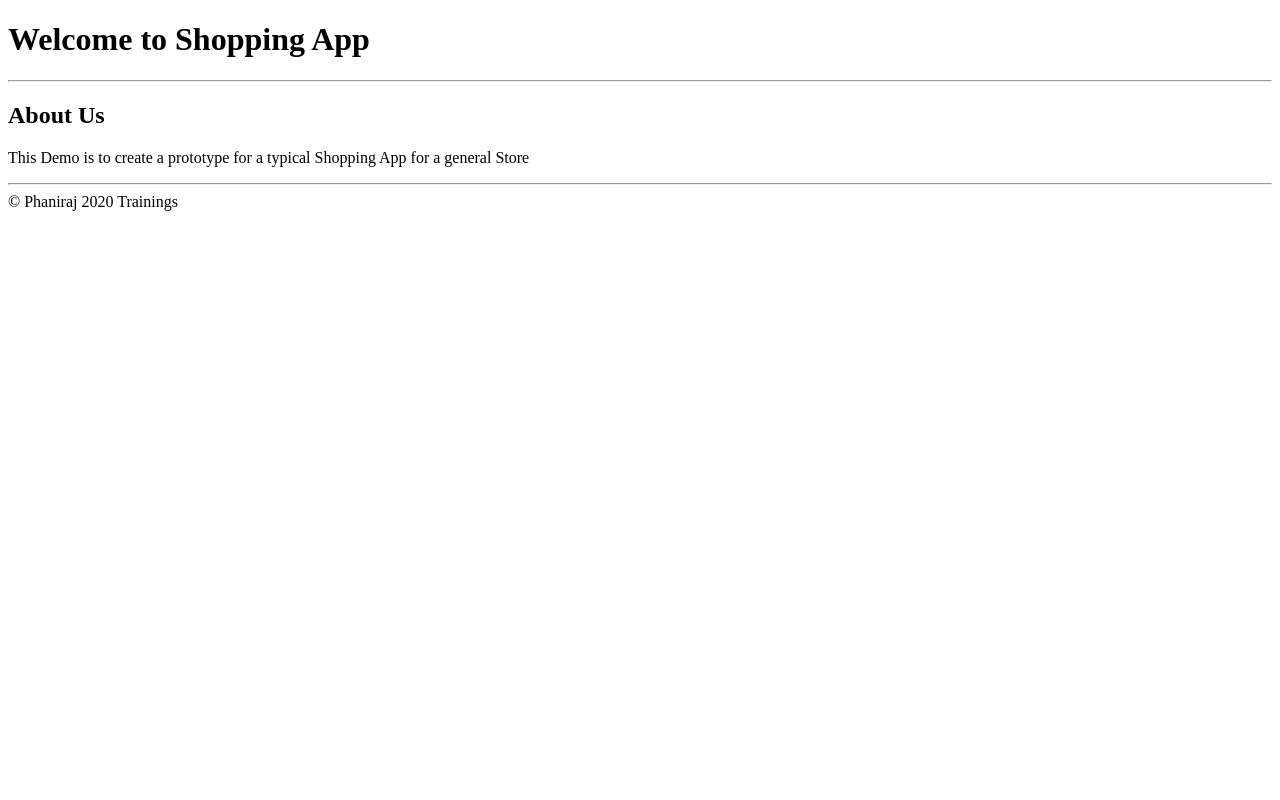
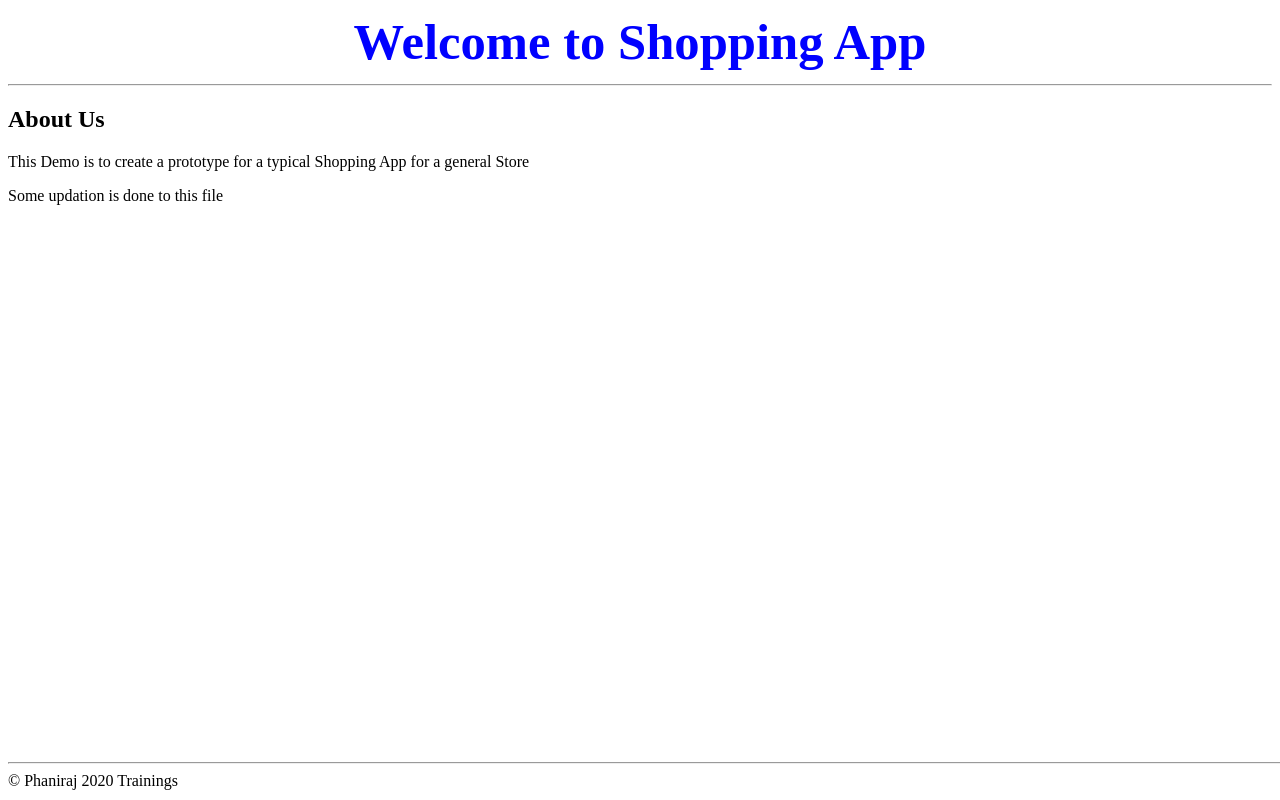
Before and after one commit to phani-rajbn/ShoppingProject, a plain HTML site: page Index.html in a window 1280 px wide. Drawn offline with Linux system fonts and the light colour scheme.

Commit message:
Commit all

```diff
--- a/Index.html
+++ b/Index.html
@@ -2,6 +2,7 @@
 <html>
 <head>
 	<title>Home page of the Application</title>
+	<link rel="stylesheet" type="text/css" href="mainStyle.css">
 </head>
 <body>
 	<h1>Welcome to Shopping App</h1>
@@ -9,8 +10,9 @@
 	<div>
 		<h2>About Us</h2>
 		<p>This Demo is to create a prototype for a typical Shopping App for a general Store</p>
+		<p>Some updation is done to this file</p>
 	</div>
-	<div>
+	<div class="footer">
 		<hr>
 		&copy; Phaniraj 2020 Trainings
 	</div>
--- /dev/null
+++ b/mainStyle.css
@@ -0,0 +1,13 @@
+h1{
+	color: blue;
+	text-align: center;
+	font-size: 38pt;
+	padding: 5px;
+	margin: 5px;
+}
+
+.footer{
+	position:  absolute;
+	bottom: 10px;
+	width: 100%;
+}
```
